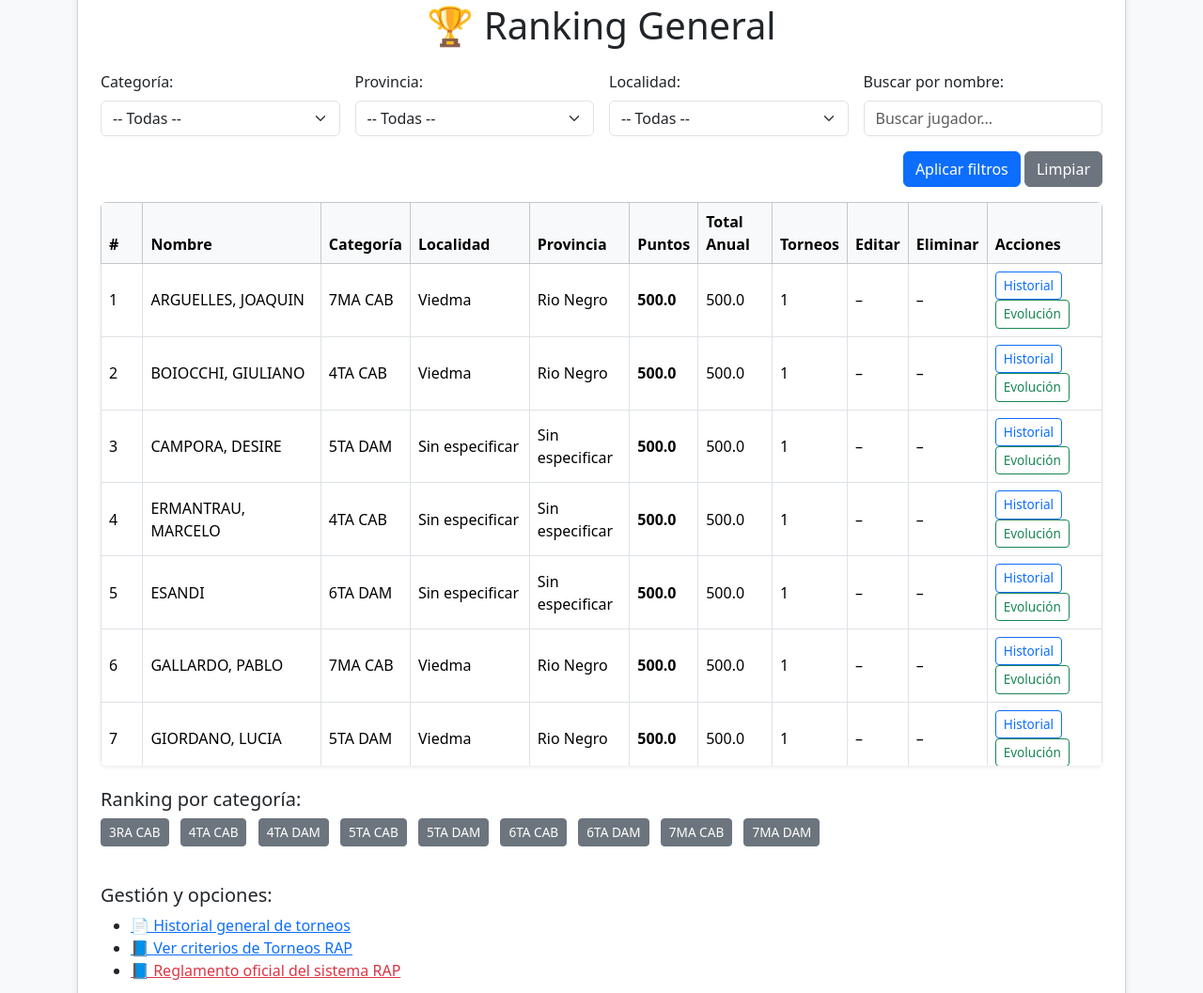
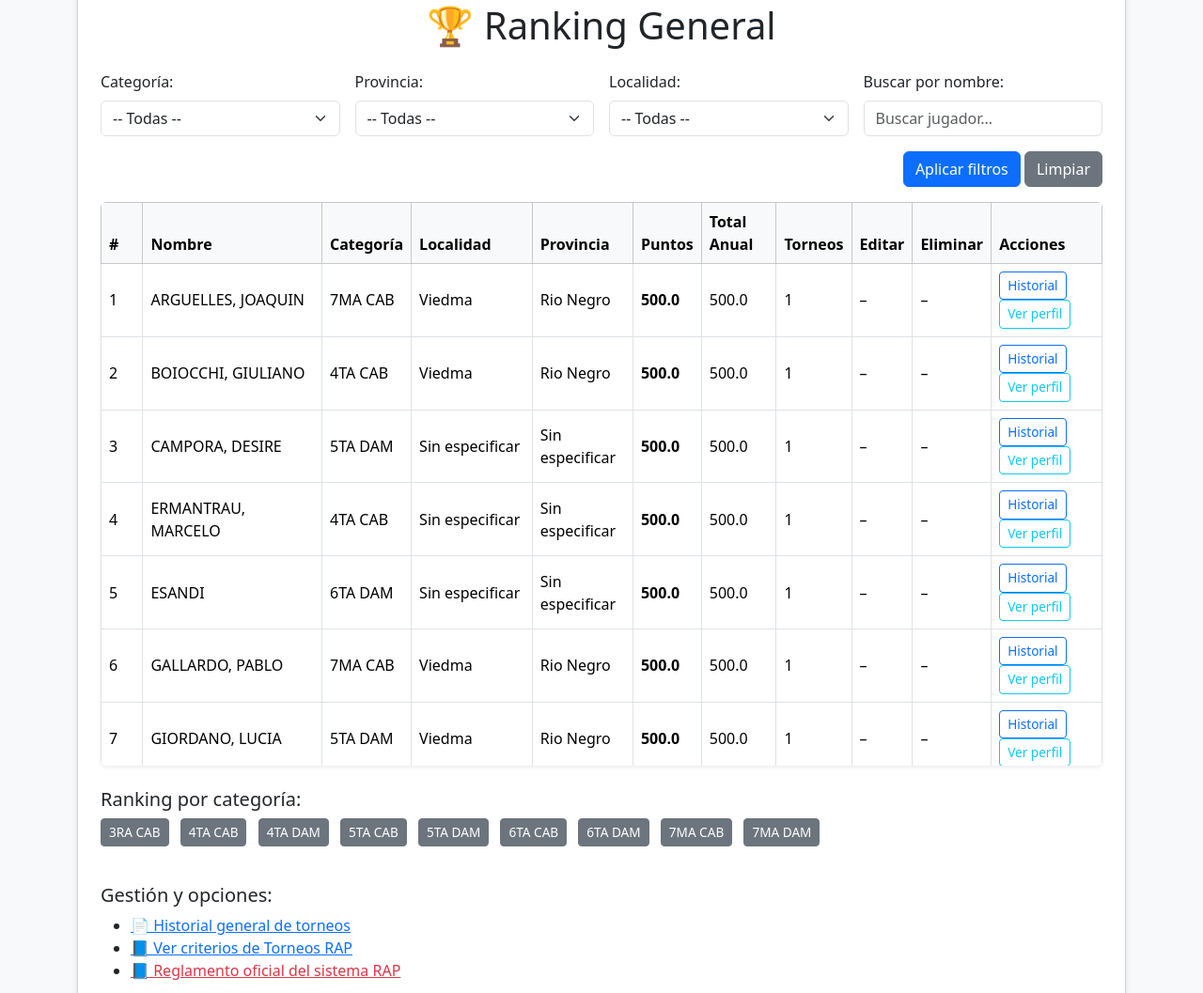
Before and after one commit to academiabogadorap/ranking-rap, a Flask app: page / in a window 1280 px wide. Shown: the part 170-1227 px from the top of the page at 94% size. Run offline with Flask 3, Linux system fonts and the light colour scheme.

Commit message:
Agregar vista de perfil de jugador y botón en ranking

```diff
--- a/app.py
+++ b/app.py
@@ -769,8 +769,8 @@ def actualizar_jugadores_localidad_provincia():
     return f"✅ Jugadores actualizados correctamente. Se realizaron {cambios} cambios."
 
 
-@app.route('/grafico/<nombre>')
-def grafico_jugador(nombre):
+@app.route('/perfil/<nombre>')
+def perfil_jugador(nombre):
     jugador = next((j for j in jugadores if j['nombre'] == nombre), None)
     if not jugador:
         return "Jugador no encontrado", 404
@@ -784,10 +784,19 @@ def grafico_jugador(nombre):
         total += h['puntos']
         acumulado.append(total)
 
-    return render_template('grafico_jugador.html',
-                           nombre=nombre,
+    puntos_totales = sum(h['puntos'] for h in historial)
+    mejor_torneo = max((h['puntos'] for h in historial), default=0)
+    torneos_jugados = len(historial)
+
+    return render_template('perfil_jugador.html',
+                           jugador=jugador,
+                           historial=historial,
                            fechas=fechas,
-                           puntos=acumulado)
+                           puntos=acumulado,
+                           puntos_totales=puntos_totales,
+                           mejor_torneo=mejor_torneo,
+                           torneos_jugados=torneos_jugados)
+
 
 @app.route('/criterios_rap')
 def criterios_rap():
--- a/templates/index.html
+++ b/templates/index.html
@@ -174,7 +174,7 @@
 
                         <td>
                             <a class="btn btn-outline-primary btn-sm" href="{{ url_for('historial', nombre=jugador.nombre) }}">Historial</a>
-                            <a class="btn btn-outline-success btn-sm" href="{{ url_for('grafico_jugador', nombre=jugador.nombre) }}">Evolución</a>
+                            <a class="btn btn-outline-info btn-sm" href="{{ url_for('perfil_jugador', nombre=jugador.nombre) }}">Ver perfil</a>
                         </td>
                     </tr>
                     {% endfor %}
@@ -200,7 +200,7 @@
             <ul>
                 {% if session.get('es_admin') %}
                     <li><a href="/agregar_jugadores" class="link-primary">➕ Agregar jugadores</a></li>
-                    <li><a href="/importar_resultado_externo" class="link-primary">📥 Importar resultados externos</a></li>
+                    <li><a href="/importar_resultado_externo" class="link-primary">📅 Importar resultados externos</a></li>
                 {% endif %}
                 <li><a href="/torneos" class="link-primary">📄 Historial general de torneos</a></li>
                 <li><a href="{{ url_for('criterios_rap') }}" class="link-primary">📘 Ver criterios de Torneos RAP</a></li>
```
